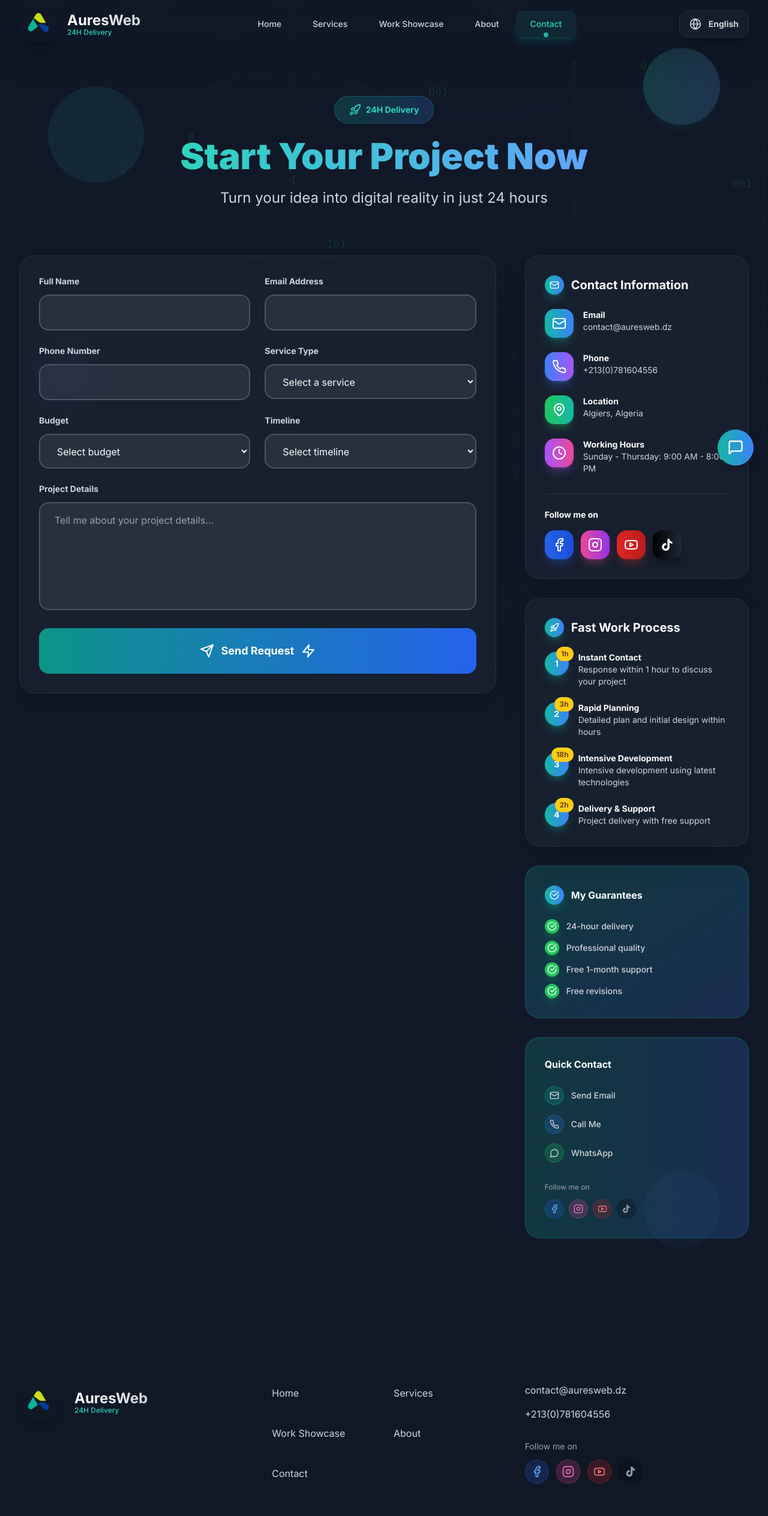
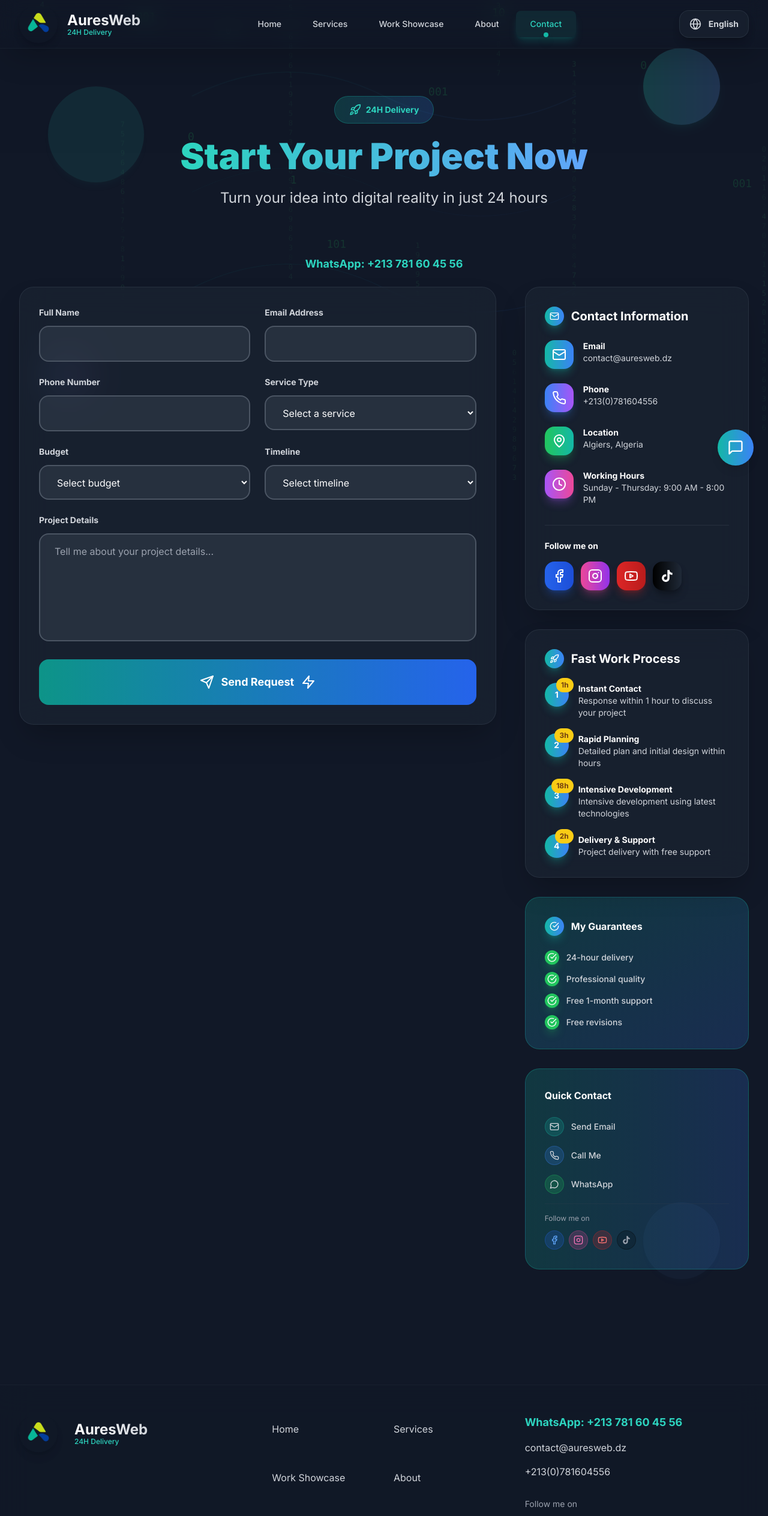
Before and after one commit to Abdouzerguine/auresweb, a React (Vite) app: page /contact in a window 1280 px wide. Shown: the top 2527 px of the page at 60% size. Built offline with nearby package versions, Linux system fonts and the light colour scheme.

Commit message:
Add clickable WhatsApp link to footer and contact section

```diff
--- a/src/components/Footer.tsx
+++ b/src/components/Footer.tsx
@@ -79,6 +79,9 @@ const Footer: React.FC<FooterProps> = ({ currentLang }) => {
 
           {/* Contact Info & Social Media */}
           <div className="space-y-4">
+            <a href="https://wa.me/213781604556" target="_blank" rel="noopener noreferrer" className="inline-flex items-center text-teal-400 hover:text-green-500 font-bold text-lg">
+              WhatsApp: +213 781 60 45 56
+            </a>
             <a
               href="mailto:contact@auresweb.dz"
               className="block text-gray-300 hover:text-teal-400 transition-colors"
--- a/src/components/sections/Contact.tsx
+++ b/src/components/sections/Contact.tsx
@@ -300,6 +300,12 @@ const Contact: React.FC<ContactProps> = ({ currentLang }) => {
           <p className="text-xl md:text-2xl text-gray-300 max-w-4xl mx-auto leading-relaxed">
             {t.subtitle}
           </p>
+        </div>
+
+        <div className="text-center mb-6">
+          <a href="https://wa.me/213781604556" target="_blank" rel="noopener noreferrer" className="inline-flex items-center text-teal-400 hover:text-green-500 font-bold text-lg">
+            WhatsApp: +213 781 60 45 56
+          </a>
         </div>
 
         <div className="grid grid-cols-1 lg:grid-cols-3 gap-12">
```
